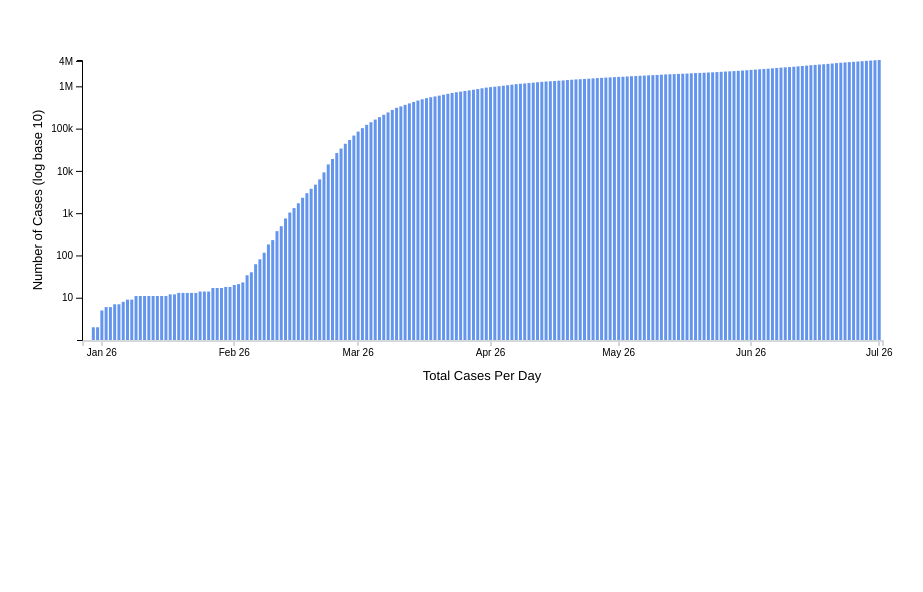
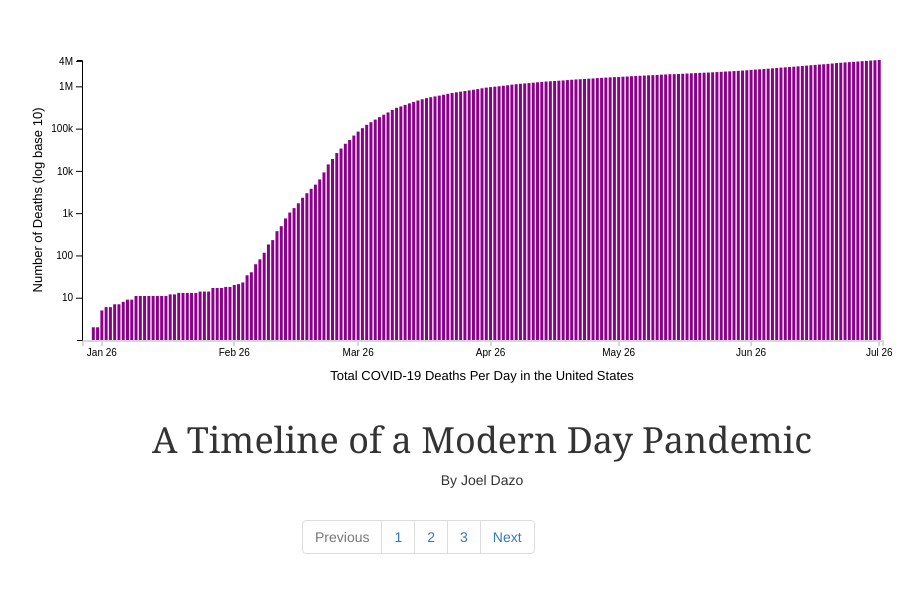
Before and after one commit to mugofjoe/mugofjoe.github.io, a plain HTML site: page index.html in a window 1280 px wide. Shown: the whole page, without its empty margins (158-1081 px from the left). Drawn offline with nearby package versions, Linux system fonts and the light colour scheme; animation ran at ten frames a second.

Commit message:
updated home

```diff
--- a/css/style.css
+++ b/css/style.css
@@ -51,3 +51,12 @@
   padding-top: 10px;
   padding-bottom: 10px;
 }
+
+h1 {
+  font-family: Georgia, "Times New Roman", serif;
+}
+
+.author {
+  font-family: Helvetica, Arial, sans-serif;
+  font-size: 14px;
+}
--- a/index.html
+++ b/index.html
@@ -14,12 +14,47 @@
 
 <body>
 
-    <!-- Bootstrap grid setup -->
-    <div class="container">
-        <div class="row">
-            <div id="chart-area"></div>
+<div class="container">
+    <div class="row">
+        <div id="chart-area"></div>
+    </div>
+</div>
+<div class="container">
+    <div id="selections" class="row">
+        <div class="col-md-2">
+        </div>
+        <div class="col-md-8">
+            <h1 style="text-align: center">A Timeline of a Modern Day Pandemic</h1>
+            <p class="author" style="text-align: center">By Joel Dazo</p>
+
+        </div>
+        <div class="col-md-2">
         </div>
     </div>
+    <div class="row">
+        <div class="col-md-4">
+
+        </div>
+        <div class="col-md-4">
+            <nav aria-label="Page navigation example">
+                <ul class="pagination justify-content-center">
+                    <li class="page-item disabled">
+                        <a class="page-link" href="#" tabindex="-1">Previous</a>
+                    </li>
+                    <li class="page-item"><a class="page-link" href="#">1</a></li>
+                    <li class="page-item"><a class="page-link" href="#">2</a></li>
+                    <li class="page-item"><a class="page-link" href="#">3</a></li>
+                    <li class="page-item">
+                        <a class="page-link" href="#">Next</a>
+                    </li>
+                </ul>
+            </nav>
+        </div>
+        <div class="col-md-4">
+
+        </div>
+    </div>
+</div>
 
 <!-- External JS libraries -->
 <script src="js/d3.min.js"></script>
--- a/js/index.js
+++ b/js/index.js
@@ -27,8 +27,8 @@ var width = 920 - margin.left - margin.right,
 // Add a flag that we'll use to choose whether to use cases or deaths data.
 var flag = true;
 
-// Duration should be lower than our loop's delay.
-var t = d3.transition().duration(1000);
+// Duration should be lower than our loop's delay. (see d3.interval below)
+var t = d3.transition().duration(2000);
 
 var g = d3.select("#chart-area")
     .append("svg")
@@ -66,7 +66,7 @@ var xLabel = g.append("text")
     .attr("x", width / 2)
     .attr("font-size", "13px")
     .attr("text-anchor", "middle")
-    .text("Total Cases Per Day");
+    .text("Total COVID-19 Cases Per Day (United States Nationwide)");
 
 // Y Label
 var yLabel = g.append("text")
@@ -86,13 +86,11 @@ d3.csv("data/jd_us_cases_and_deaths.csv").then(function (data) {
         d.deaths = +d.deaths;
     });
 
-    // console.log(data);
-
     d3.interval(function () {
         var newData = flag ? data : data.slice(1);
         update(newData);
         flag = !flag;
-    }, 1500);
+    }, 2500);
 
     // Run the viz for the first time to get rid of the initial delay from the update function above.
     update(data);
@@ -101,6 +99,7 @@ d3.csv("data/jd_us_cases_and_deaths.csv").then(function (data) {
 
 // Step 1
 function update(data) {
+
     var value = flag ? "cases" : "deaths";
 
     /*var current_time = Date(Date.now());
@@ -160,11 +159,15 @@ function update(data) {
             .attr("y", function (d) { return y(d[value]); })
             .attr("height", function (d) { return height - y(d[value]); })
 
+    if (value == "cases") {
+        rects.attr("fill", "#6495ed");
+    } else {
+        rects.attr("fill", "#8B008B");
+    }
+
+
     var ylabel = flag ? "Number of Cases (log base 10)" : "Number of Deaths (log base 10)";
-    var xlabel = flag ? "Total Cases Per Day": "Total Deaths Per Day";
+    var xlabel = flag ? "Total COVID-19 Cases Per Day in the United States": "Total COVID-19 Deaths Per Day in the United States";
     yLabel.text(ylabel);
     xLabel.text(xlabel);
 }
-
-
-console.log("Stop.");
```
Also changed, not shown: data/buildings.json (deleted, +0 -22 lines), 3 other files.
